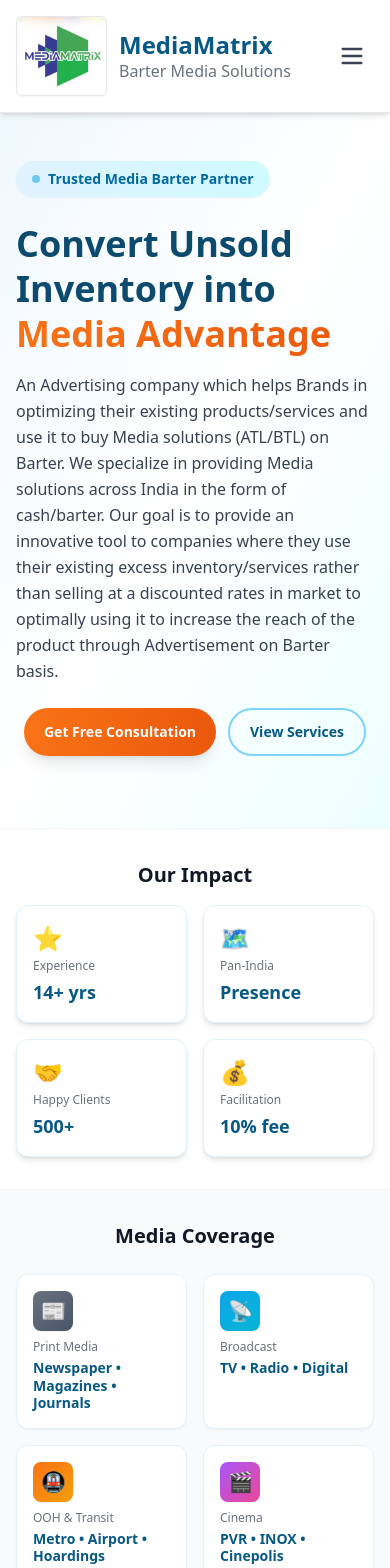
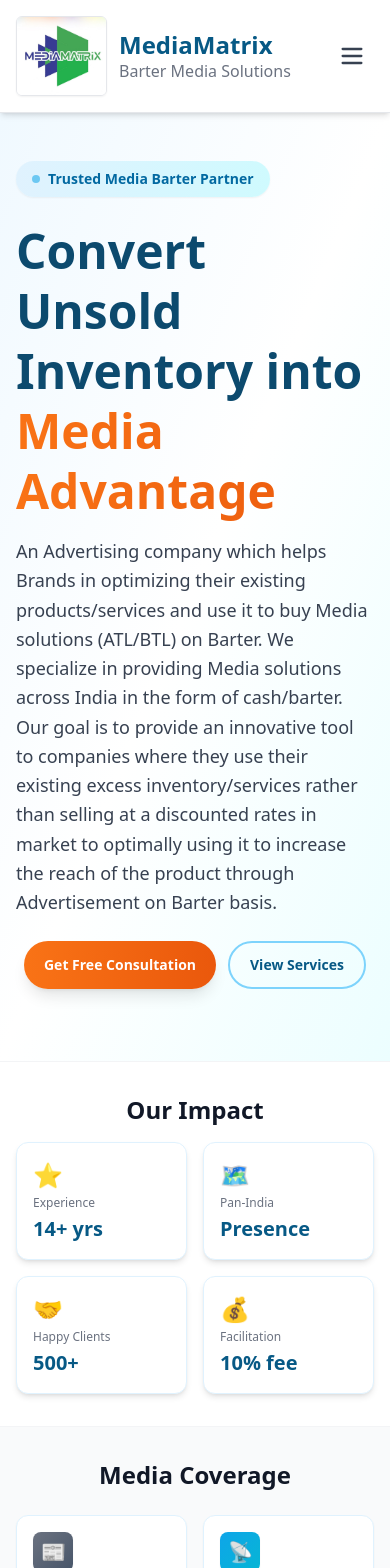
Before and after one commit to vishnu-kummar/Media-Matrix, a React (Vite) app: page / in a window 390 px wide. Shown: the top 1568 px of the page. Built offline with nearby package versions, Linux system fonts and the light colour scheme.

Commit message:
fixed mobile view

```diff
--- a/src/components/Home/Home.jsx
+++ b/src/components/Home/Home.jsx
@@ -26,7 +26,7 @@ export default function Home() {
         { name: "Zebronics", path: "/images/Zebronics-Logo.png" },
         { name: "Evok", path: "/images/Evok-logo.jpg" },
         { name: "Kaff", path: "/images/kaff-logo.png" },
-        { name: "Zebronics", path: "/images/electrolux-logo.jpg" },
+        { name: "Electrolux", path: "/images/electrolux-logo.jpg" },
     ];
 
     const serviceClients = [
@@ -46,13 +46,34 @@ export default function Home() {
         { name: "Building", path: "/images/building-logo.png" },
     ];
 
-    // Placeholder data for combinedCategories (to fix mobile service section error)
+    // Detailed Data for Media Channels (As requested)
     const combinedCategories = [
-        { t: "Print Media", items: "Newspaper, Magazines, Journals", imagePath: "/images/print.jpg", alt: "Print Media", gradient: "from-gray-500 to-slate-600" },
-        { t: "Broadcast", items: "TV, Radio, Digital", imagePath: "/images/broadcast.jpg", alt: "Broadcast Media", gradient: "from-sky-500 to-cyan-500" },
-        { t: "OOH & Transit", items: "Metro, Airport, Hoardings", imagePath: "/images/ooh.jpg", alt: "Out of Home Media", gradient: "from-orange-500 to-amber-500" },
-        { t: "Cinema", items: "PVR, INOX, Cinepolis", imagePath: "/images/cinema.jpg", alt: "Cinema Advertising", gradient: "from-purple-500 to-pink-500" },
+        {
+            t: "Newspaper Media",
+            items: "Premium Positions: Front Page, 3rd Page, 5th Page, Backpage, Sky Bus, Jackets, and normal RHS Ads. Key Publications: HT, TOI, Dainik Jagran, Dainik Bhaskar, Rajasthan Patrika, Hindustan Hindi, Nav Bharat Times.",
+            imagePath: "https://images.pexels.com/photos/1591060/pexels-photo-1591060.jpeg?auto=compress&cs=tinysrgb&w=1600",
+            alt: "Newspaper Media",
+            gradient: "from-gray-500 to-slate-600",
+            stats: { reach: "100M+", outlets: "50+" }
+        },
+        {
+            t: "Broadcast & Digital Media",
+            items: "Broadcast (TV & Radio): Television (GEC, News, Music, Movie, and Infotainment); Radio (Spots and Mentions on major stations like Radio City, Red FM, and Big FM etc.). Digital Media: Platforms including Zee5, Jio Hot Star, MX Player, Spotify Etc..",
+            imagePath: "https://images.pexels.com/photos/1587927/pexels-photo-1587927.jpeg?auto=compress&cs=tinysrgb&w=1600",
+            alt: "Broadcast and Digital Media",
+            gradient: "from-sky-500 to-cyan-500",
+            stats: { reach: "500M+", platforms: "20+" }
+        },
+        {
+            t: "OOH & Cinema Advertising",
+            items: "Out-of-Home (OOH): Airport Branding, Transit Media (Delhi Metro), Hoardings, Mall & Office Media across India. Cinema Advertising: Onscreen and Offscreen options at PVR, INOX, Cinepolis, Carnival, UFO, and single screens.",
+            imagePath: "https://images.pexels.com/photos/436413/pexels-photo-436413.jpeg?auto=compress&cs=tinysrgb&w=1600",
+            alt: "OOH and Cinema Advertising",
+            gradient: "from-orange-500 to-amber-500",
+            stats: { screens: "5000+", cities: "100+" }
+        }
     ];
+
     // Animated counter effect
     useEffect(() => {
         const duration = 2000;
@@ -166,7 +187,9 @@ export default function Home() {
                     <div className="py-20 bg-white">
                         <div className="max-w-screen-xl mx-auto px-4 lg:px-8">
                             <div className="text-center mb-16">
+                                {/* Desktop Heading (text-4xl md:text-5xl) */}
                                 <h2 className="text-4xl md:text-5xl font-black text-gray-900 mb-4">Why Choose Media Barter?</h2>
+                                {/* Desktop Paragraph (text-xl) */}
                                 <p className="text-xl text-gray-600 max-w-2xl mx-auto">Transform your excess inventory into strategic media advantage</p>
                                 <div className="w-24 h-1 bg-gradient-to-r from-sky-400 to-cyan-500 mx-auto mt-6 rounded-full"></div>
                             </div>
@@ -201,16 +224,19 @@ export default function Home() {
                                     <span className="w-2 h-2 bg-sky-500 rounded-full animate-pulse"></span>
                                     Trusted Media Barter Partner
                                 </div>
-                                <h1 className="text-4xl font-black text-sky-900 leading-tight mb-4">
+                                {/* Mobile H1: Increased from text-4xl to text-5xl */}
+                                <h1 className="text-5xl font-black text-sky-900 leading-tight mb-4">
                                     Convert Unsold Inventory into
                                     <span className="block bg-gradient-to-r from-orange-500 to-orange-600 bg-clip-text text-transparent">
                                         Media Advantage
                                     </span>
                                 </h1>
-                                <p className="text-base text-gray-700 mb-6 leading-relaxed">
+                                {/* Mobile Paragraph: Increased from text-base to text-lg */}
+                                <p className="text-lg text-gray-700 mb-6 leading-relaxed">
                                     An Advertising company which helps Brands in optimizing their existing products/services and use it to buy Media solutions (ATL/BTL) on Barter. We specialize in providing Media solutions across India in the form of cash/barter. Our goal is to provide an innovative tool to companies where they use their existing excess inventory/services rather than selling at a discounted rates in market to optimally using it to increase the reach of the product through Advertisement on Barter basis.
                                 </p>
                                 <div className="flex flex-wrap gap-3 mb-8 justify-center">
+                                    {/* CTAs kept same for responsiveness */}
                                     <Link to="/contact" className="inline-flex items-center gap-2 px-5 py-3 rounded-full bg-gradient-to-r from-orange-500 to-orange-600 text-white text-sm font-bold shadow-lg">
                                         Get Free Consultation
                                     </Link>
@@ -225,7 +251,8 @@ export default function Home() {
                     {/* 2. Key Stats Section */}
                     <div className="py-8 bg-white border-t border-b border-gray-100">
                         <div className="max-w-screen-xl mx-auto px-4">
-                            <h3 className="text-xl font-bold text-gray-900 mb-4 text-center">Our Impact</h3>
+                            {/* Mobile H3: Increased from text-xl to text-2xl */}
+                            <h3 className="text-2xl font-black text-gray-900 mb-4 text-center">Our Impact</h3>
                             <div className="grid grid-cols-2 gap-4">
                                 {[{ label: "Experience", value: `${counter.years}+ yrs`, icon: "⭐" },
                                     { label: "Pan-India", value: "Presence", icon: "🗺️" },
@@ -233,9 +260,12 @@ export default function Home() {
                                     { label: "Facilitation", value: "10% fee", icon: "💰" }]
                                     .map((s, idx) => (
                                         <div key={s.label} className="bg-white p-4 rounded-xl shadow-md border border-sky-100" style={{ animation: `fadeInUp 0.6s ease-out ${idx * 0.1}s both` }}>
+                                            {/* Icon size kept same (text-2xl) */}
                                             <div className="text-2xl mb-1">{s.icon}</div>
+                                            {/* Label kept small (text-xs) */}
                                             <div className="text-xs text-gray-500 mb-1">{s.label}</div>
-                                            <div className="font-black text-sky-800 text-lg">{s.value}</div>
+                                            {/* Value increased from text-lg to text-xl */}
+                                            <div className="font-black text-sky-800 text-xl">{s.value}</div>
                                         </div>
                                     ))}
                             </div>
@@ -245,7 +275,8 @@ export default function Home() {
                     {/* 3. Media Channels (from Hero Right Grid) */}
                     <div className="py-8 bg-gray-50 border-b border-gray-100">
                         <div className="max-w-screen-xl mx-auto px-4">
-                            <h3 className="text-xl font-bold text-gray-900 mb-6 text-center">Media Coverage</h3>
+                            {/* Mobile H3: Increased from text-xl to text-2xl */}
+                            <h3 className="text-2xl font-black text-gray-900 mb-6 text-center">Media Coverage</h3>
                             <div className="grid grid-cols-2 gap-4">
                                 {[{ title: "Print Media", list: "Newspaper • Magazines • Journals", icon: "📰", gradient: "from-gray-500 to-slate-600" },
                                     { title: "Broadcast", list: "TV • Radio • Digital", icon: "📡", gradient: "from-sky-500 to-cyan-500" },
@@ -255,17 +286,40 @@ export default function Home() {
                                         <div key={type.title} className="bg-white rounded-xl p-4 shadow-sm border border-sky-100" style={{ animation: `fadeInUp 0.6s ease-out ${idx * 0.1}s both` }}>
                                             <div className={`w-10 h-10 bg-gradient-to-br ${type.gradient} rounded-lg flex items-center justify-center text-xl mb-2 shadow-sm`}>{type.icon}</div>
                                             <div className="text-xs text-gray-500 mb-1">{type.title}</div>
-                                            <div className="font-bold text-sky-800 text-sm leading-tight">{type.list}</div>
+                                            {/* List text increased from text-sm to text-base */}
+                                            <div className="font-bold text-sky-800 text-base leading-tight">{type.list}</div>
                                         </div>
                                     ))}
                             </div>
                         </div>
                     </div>
 
-                    {/* 4. Our Valued Clients (Logos) */}
-                    <div className="py-12 bg-white border-b border-gray-100">
+                    {/* 4. Media Partners Section (MOVED HERE) */}
+                    <div className="py-16 bg-white">
+                        <div className="max-w-screen-xl mx-auto px-4 lg:px-8">
+                            <div className="text-center mb-10">
+                                {/* Mobile H3: Increased from text-2xl to text-3xl */}
+                                <h3 className="text-3xl font-black text-gray-900 mb-2">Our Media Partners</h3>
+                                {/* Paragraph increased from text-base to text-lg */}
+                                <p className="text-lg text-gray-600">Working with India's leading media outlets</p>
+                            </div>
+                            <div className="flex flex-wrap justify-center items-center gap-8">
+                                {mediaPartners.map((partner, idx) => (
+                                    <div key={partner} className="px-6 py-3 bg-gradient-to-r from-sky-50 to-cyan-50 rounded-xl border border-sky-200 font-semibold text-sky-700 hover:shadow-lg transition-all duration-300 transform hover:scale-105" style={{ animation: `fadeIn 0.6s ease-out ${idx * 0.1}s both` }}>
+                                        {partner}
+                                    </div>
+                                ))}
+                            </div>
+                        </div>
+                    </div>
+                    {/* END MOVED SECTION */}
+
+
+                    {/* 5. Our Valued Clients (Logos) */}
+                    <div className="py-12 bg-gray-50 border-b border-gray-100">
                         <div className="max-w-screen-xl mx-auto px-4">
-                            <h3 className="text-2xl font-bold text-gray-900 mb-6 text-center">Our Valued Clients</h3>
+                            {/* Mobile H3: Increased from text-2xl to text-3xl */}
+                            <h3 className="text-3xl font-black text-gray-900 mb-6 text-center">Our Valued Clients</h3>
                             <div className="grid grid-cols-3 gap-4 justify-items-center">
                                 {productClients.concat(serviceClients).map((c, idx) => (
                                     <img key={idx} src={c.path} alt={c.name} className="h-10 object-contain opacity-80 hover:opacity-100 transition-opacity" />
@@ -274,12 +328,14 @@ export default function Home() {
                         </div>
                     </div>
 
-                    {/* 5. Services Section (Detailed Content) */}
+                    {/* 6. Services Section (Detailed Content) */}
                     <div className="py-12 bg-white">
                         <div className="max-w-screen-xl mx-auto px-4">
                             {/* Banner / Title */}
-                            <h3 className="text-2xl font-bold text-gray-900 mb-6 text-center">Our Services 🛠️</h3>
-                            <p className="text-gray-700 text-base text-center mb-8">
+                            {/* Mobile H3: Increased from text-2xl to text-3xl */}
+                            <h3 className="text-3xl font-black text-gray-900 mb-6 text-center">Our Services 🛠️</h3>
+                            {/* Paragraph increased from text-base to text-lg */}
+                            <p className="text-lg text-gray-700 text-center mb-8">
                                 <strong>What We Do:</strong> Your Partner for Cash and Barter Media Solutions. Media Matrix helps brands optimize their excess products/services and use them to buy media solutions (ATL/BTL) on a barter basis. We specialize in providing solutions across India in the form of cash/barter.
                             </p>
 
@@ -293,21 +349,25 @@ export default function Home() {
                                 ].map((b, idx) => (
                                     <div key={idx} className="bg-white rounded-xl p-4 shadow-sm text-center border border-gray-100">
                                         <div className="text-2xl mb-1">{b.icon}</div>
-                                        <h4 className="font-bold text-gray-900 text-base mb-1">{b.title}</h4>
-                                        <p className="text-gray-600 text-xs">{b.desc}</p>
+                                        {/* Benefit Title increased from text-base to text-lg */}
+                                        <h4 className="font-bold text-gray-900 text-lg mb-1">{b.title}</h4>
+                                        {/* Benefit Desc increased from text-xs to text-sm */}
+                                        <p className="text-gray-600 text-sm">{b.desc}</p>
                                     </div>
                                 ))}
                             </div>
 
                             {/* Media Channels Detail */}
                             <div className="text-center mb-8">
-                                <h3 className="text-xl font-bold text-gray-900 mb-3">Media Channels We Cover 📡</h3>
-                                <p className="text-gray-600 max-w-3xl mx-auto text-sm">
+                                {/* H3 increased from text-xl to text-2xl */}
+                                <h3 className="text-2xl font-black text-gray-900 mb-3">Media Channels We Cover 📡</h3>
+                                {/* Paragraph increased from text-sm to text-base */}
+                                <p className="text-gray-600 max-w-3xl mx-auto text-base">
                                     We offer a full spectrum of media options (ATL/BTL) across India to ensure maximum reach for our clients' products and services.
                                 </p>
                             </div>
                             <div className="grid grid-cols-1 gap-6">
-                                {/* Now using the defined combinedCategories */}
+                                {/* Now using the detailed combinedCategories with Pexels images */}
                                 {combinedCategories.map((c, index) => (
                                     <div key={index} className="group relative bg-white rounded-2xl overflow-hidden shadow-md border border-gray-100">
                                         <div className="relative h-48 overflow-hidden">
@@ -319,10 +379,12 @@ export default function Home() {
                                             <div className={`absolute inset-0 bg-gradient-to-br ${c.gradient} opacity-50`}></div>
                                         </div>
                                         <div className="p-4">
-                                            <h4 className="text-lg font-black text-gray-900 mb-1 text-center">
+                                            {/* Category Title increased from text-lg to text-xl */}
+                                            <h4 className="text-xl font-black text-gray-900 mb-1 text-center">
                                                 {c.t}
                                             </h4>
-                                            <p className="text-gray-600 text-sm text-center">{c.items}</p>
+                                            {/* Category description increased from text-sm to text-base */}
+                                            <p className="text-gray-600 text-base text-center">{c.items}</p>
                                         </div>
                                     </div>
                                 ))}
@@ -330,17 +392,19 @@ export default function Home() {
                         </div>
                     </div>
 
-                    {/* 6. Full Contact section */}
+                    {/* 7. Full Contact section */}
                     <div className="py-12 bg-sky-50">
                         <div className="max-w-screen-xl mx-auto px-4">
-                            <h3 className="text-2xl font-bold text-gray-900 mb-6 text-center">Get In Touch 📞</h3>
+                            {/* Mobile H3: Increased from text-2xl to text-3xl */}
+                            <h3 className="text-3xl font-black text-gray-900 mb-6 text-center">Get In Touch 📞</h3>
                             <Contact />
                         </div>
                     </div>
                 </>
             )}
 
-            {/* Media Partners Section (Stays outside conditional rendering, applies to both) */}
+            {/* Media Partners Section (Renders here ONLY for Desktop, as it was MOVED in the mobile section) */}
+            {!isMobile && (
                 <div className="py-16 bg-white">
                     <div className="max-w-screen-xl mx-auto px-4 lg:px-8">
                         <div className="text-center mb-10">
@@ -356,6 +420,7 @@ export default function Home() {
                         </div>
                     </div>
                 </div>
+            )}
 
 
             {/* Styles */}
@@ -366,6 +431,11 @@ export default function Home() {
                 @keyframes fadeIn { from {opacity:0;} to {opacity:1;} }
                 .animate-fadeInLeft { animation: fadeInLeft 0.8s ease-out; }
                 .animate-fadeInRight { animation: fadeInRight 0.8s ease-out; }
+
+                /* Add a better font stack globally for "attractive" feel */
+                body {
+                    font-family: ui-sans-serif, system-ui, -apple-system, BlinkMacSystemFont, "Segoe UI", Roboto, "Helvetica Neue", Arial, "Noto Sans", sans-serif, "Apple Color Emoji", "Segoe UI Emoji", "Segoe UI Symbol", "Noto Color Emoji";
+                }
             `}</style>
 
         </div>
```
Lines whose indentation alone changed are shown as unchanged.
